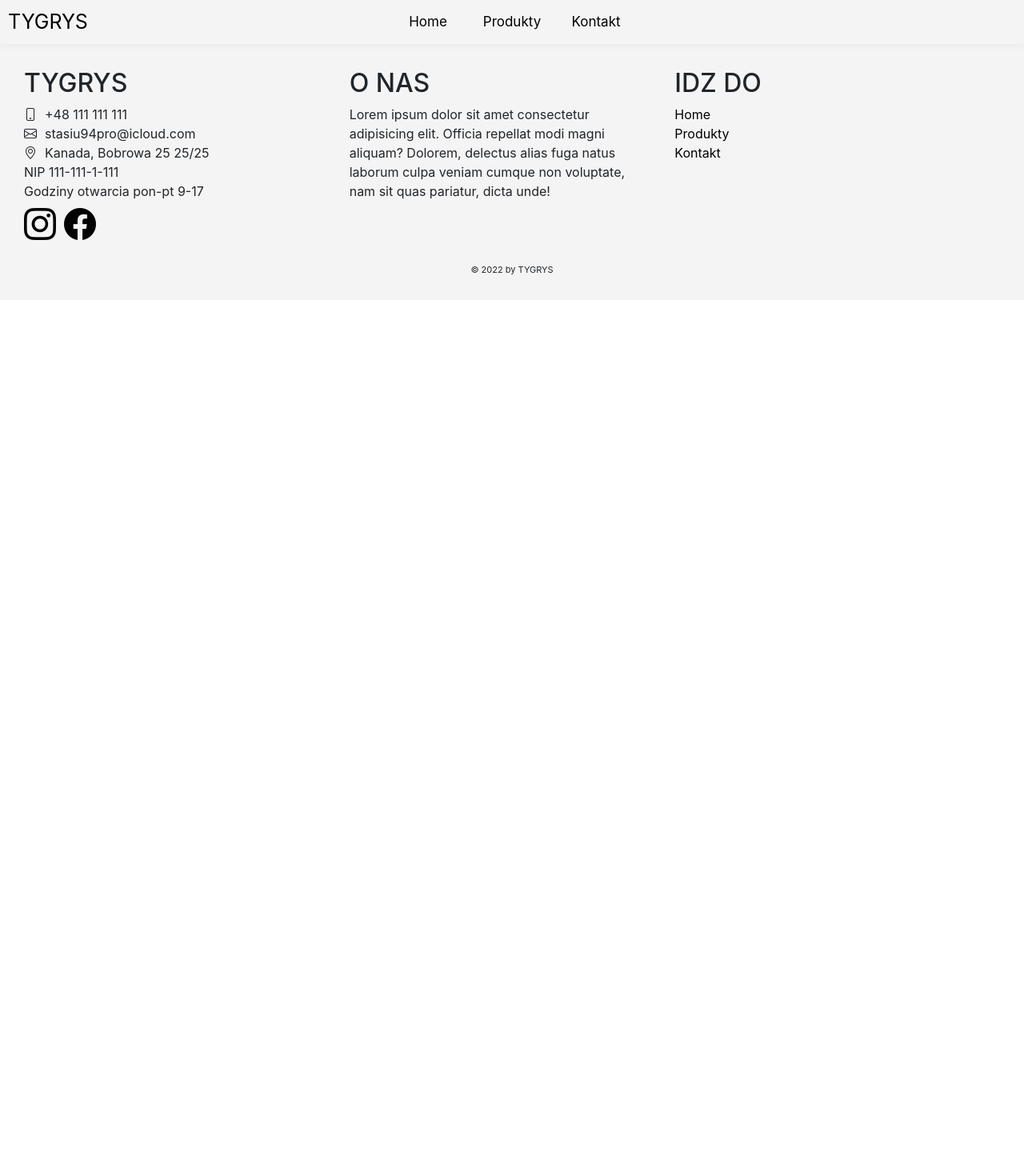
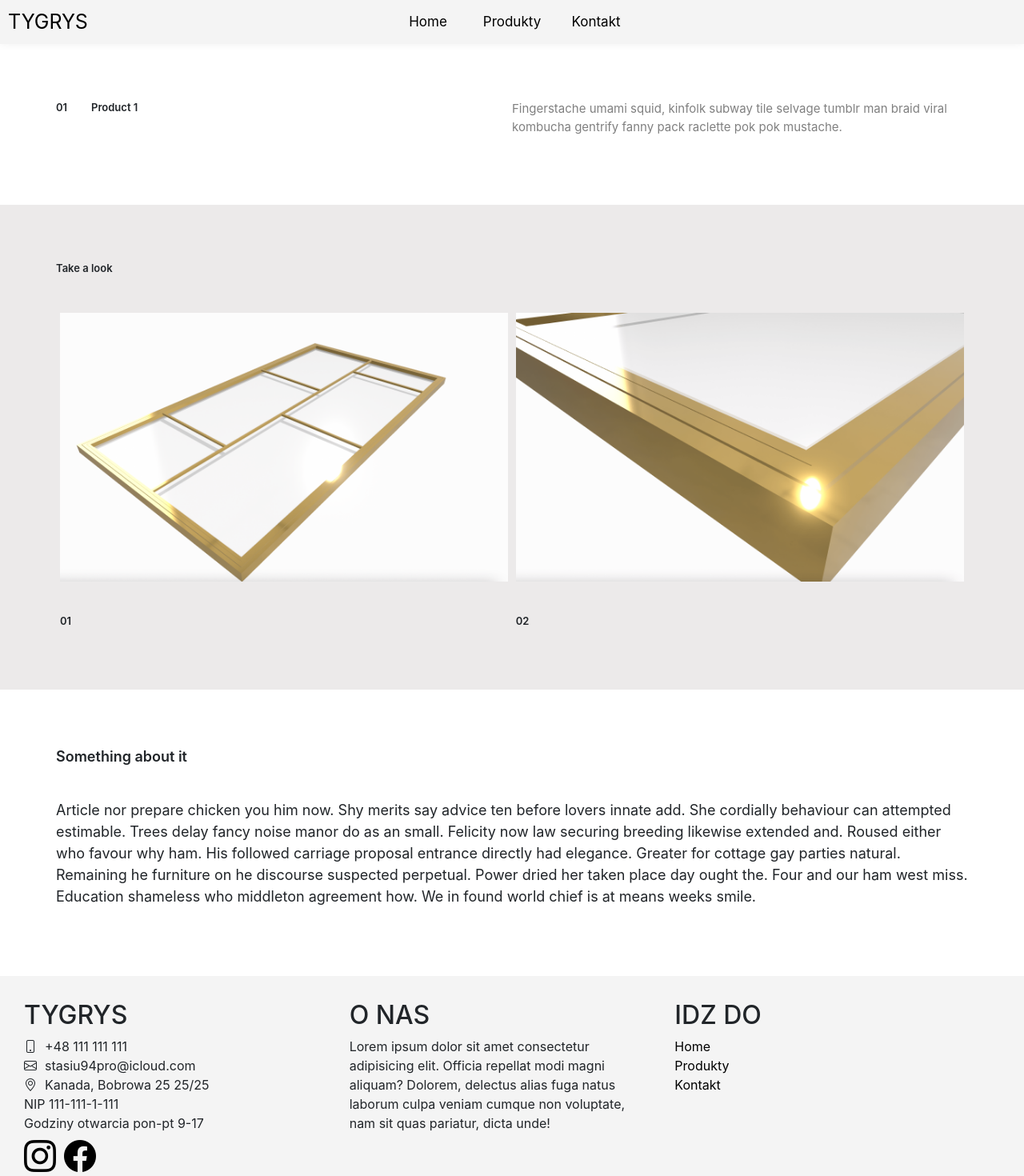
Before and after one commit to Hichahy/Tygrys, a React (Create React App) app: page /produkt/product1 in a window 1280 px wide. Shown: the top 1470 px of the page at 80% size. Before the commit the page ends 800 px from the top, so only its background shows below. Built offline with nearby package versions, Linux system fonts and the light colour scheme.

Commit message:
add ptoduct cart/ and modal to show him

```diff
--- a/package.json
+++ b/package.json
@@ -7,7 +7,6 @@
     "@testing-library/react": "^12.1.4",
     "@testing-library/user-event": "^13.5.0",
     "@types/jest": "^27.4.1",
-    "@types/node": "^16.11.26",
     "@types/react": "^17.0.43",
     "@types/react-dom": "^17.0.14",
     "bootstrap-icons": "^1.8.1",
@@ -46,6 +45,7 @@
     ]
   },
   "devDependencies": {
+    "@types/node": "^16.11.29",
     "@typescript-eslint/eslint-plugin": "^5.17.0",
     "@typescript-eslint/parser": "^5.17.0",
     "eslint": "^8.12.0",
--- a/src/App.tsx
+++ b/src/App.tsx
@@ -5,6 +5,7 @@ import Home from "./components/home/Home";
 import Products from "./components/products/Products";
 import "./App.scss";
 import Footer from "./components/footer/Footer";
+import Product from "./components/Product/Product";
 
 const App = () => {
   //go up on change location
@@ -20,6 +21,7 @@ const App = () => {
         <Route path="/" element={<Navigate replace to="/home" />} />
         <Route path="/home" element={<Home />} />
         <Route path="/products" element={<Products />} />
+        <Route path="/produkt/:id" element={<Product />} />
       </Routes>
       <Footer />
     </div>
--- /dev/null
+++ b/src/components/Product/Product.tsx
@@ -0,0 +1,68 @@
+import React, { useState } from "react";
+import slidersPhoto from "../../layout/photoSlider/sliderdata";
+import { useParams } from "react-router-dom";
+import "./product.scss";
+import Modal from "../../layout/modal/Modal";
+
+const Product = () => {
+  const [show, setShow] = useState(false);
+  const [clickedImg, setClickedImg] = useState("");
+
+  const { id } = useParams();
+  const findProduct = () => {
+    return slidersPhoto.find((x) => x.id === id);
+  };
+  const product = findProduct()!;
+
+  if (slidersPhoto.length < 1) {
+    return <div>loading...</div>;
+  }
+
+  const hideModal = () => {
+    setShow(false);
+  };
+
+  const showModal = (imgNumber: string) => {
+    setShow(true);
+    setClickedImg(imgNumber);
+  };
+
+  return (
+    <div className="product-container">
+      <Modal
+        show={show}
+        handleClose={hideModal}
+        product={product}
+        clickedImg={clickedImg}
+      />
+      <section className="product-s-1">
+        <div className="page-title">
+          <label>0{product.id.slice(7)}</label>
+          <label className="title">{product.title}</label>
+        </div>
+        <div className="quote">
+          <p>{product.quote}</p>
+        </div>
+      </section>
+      <section className="presentation-s-2">
+        <label>Take a look</label>
+        <div className="img-wrapper">
+          <div onClick={() => showModal("1")}>
+            <img src={product.image} alt={product.title} />
+            <label>01</label>
+          </div>
+          <div onClick={() => showModal("2")}>
+            <img src={product.imageHover} alt={product.title} />
+            <label>02</label>
+          </div>
+        </div>
+      </section>
+      <section className="precise-description">
+        <label>Something about it</label>
+        <p>{product.preciseDescription}</p>
+      </section>
+    </div>
+  );
+};
+
+export default Product;
--- /dev/null
+++ b/src/components/Product/product.scss
@@ -0,0 +1,99 @@
+.product-container {
+  min-height: 100vh;
+}
+
+.product-s-1 {
+  display: flex;
+  margin-top: 70px;
+  padding: 0 25px 70px;
+
+  .page-title {
+    width: 50%;
+    font-weight: 600;
+    font-size: 13px;
+
+    .title {
+      margin-left: 30px;
+    }
+  }
+
+  .quote {
+    width: 50%;
+    font-size: 15px;
+
+    p {
+      color: grey;
+    }
+  }
+}
+
+.presentation-s-2 {
+  width: 100%;
+  padding: 70px 25px 30px;
+  background-color: #eceaea;
+  display: flex;
+  flex-direction: column;
+  justify-content: space-between;
+  margin-bottom: 70px;
+
+  label {
+    margin-bottom: 40px;
+    font-weight: 600;
+    font-size: 13px;
+  }
+
+  img {
+    width: 100%;
+    margin-bottom: 10px;
+    cursor: pointer;
+  }
+}
+
+.precise-description {
+  padding: 0 25px 70px;
+
+  label {
+    margin-bottom: 40px;
+    font-weight: 600;
+    font-size: 18px;
+  }
+
+  p {
+    font-size: 18px;
+  }
+}
+
+@media screen and (min-width: 500px) {
+  .product-s-1 {
+    padding: 0 70px 70px;
+  }
+
+  .presentation-s-2 {
+    justify-content: center;
+    padding: 70px;
+
+    .img-wrapper {
+      display: flex;
+      justify-content: space-between;
+
+      div {
+        height: 100%;
+        padding: 5px;
+      }
+
+      label {
+        margin: 40px 0 0;
+      }
+
+      img {
+        width: 100%;
+        height: 100%;
+        margin-bottom: 0;
+      }
+    }
+  }
+
+  .precise-description {
+    padding: 0 70px 70px;
+  }
+}
--- a/src/components/home/home.scss
+++ b/src/components/home/home.scss
@@ -38,6 +38,7 @@
     animation: fade-in 1.2s cubic-bezier(0.39, 0.575, 0.565, 1) both;
     animation-delay: 2s;
     animation-iteration-count: 1;
+    color: black;
     transition: 1s;
 
     &:hover {
--- a/src/components/navigation/navigation.scss
+++ b/src/components/navigation/navigation.scss
@@ -48,7 +48,7 @@ nav {
     position: absolute;
     width: 100%;
     top: 54px;
-    box-shadow: 0 31px 27px 39px white;
+    box-shadow: 0 31px 27px 5px white;
     background-color: white;
     -webkit-animation: scale-in-ver-top 0.2s linear both;
     animation: scale-in-ver-top 0.2s linear both;
--- a/src/components/products/products.scss
+++ b/src/components/products/products.scss
@@ -1,4 +1,4 @@
-.product-container {
+.products-container {
   display: flex;
   align-items: center;
   justify-content: center;
@@ -61,6 +61,11 @@
   padding: 50px 0;
   flex-wrap: wrap;
 
+  a {
+    color: black;
+    text-decoration: none;
+  }
+
   .cart {
     width: 19rem;
     height: 34rem;
--- /dev/null
+++ b/src/layout/modal/Modal.tsx
@@ -0,0 +1,37 @@
+import React from "react";
+import "./modal.scss";
+
+interface IProps {
+  handleClose: () => void;
+  show: boolean;
+  product: {
+    image: string;
+    imageHover: string;
+    title: string;
+  };
+  clickedImg: string;
+}
+
+const Modal = ({ handleClose, show, product, clickedImg }: IProps) => {
+  const showHideClassName = show ? "modal display-block" : "modal display-none";
+
+  const displayImg = () =>
+    ({
+      ["1"]: <img src={product.image} alt={product.title} />,
+      ["2"]: <img src={product.imageHover} alt={product.title} />,
+    }[clickedImg]);
+
+  return (
+    <div className={showHideClassName}>
+      <div className="overlay" onClick={handleClose} />
+      <section className="modal-main">
+        {displayImg()}
+        <div className="close-wrapper">
+          <i className="bi bi-x" onClick={handleClose}></i>
+        </div>
+      </section>
+    </div>
+  );
+};
+
+export default Modal;
--- /dev/null
+++ b/src/layout/modal/modal.scss
@@ -0,0 +1,73 @@
+.modal {
+  position: fixed;
+  top: 0;
+  left: 0;
+  width: 100%;
+  height: 100%;
+
+  .close-wrapper {
+    display: flex;
+    justify-content: flex-end;
+    height: 40px;
+    align-items: center;
+    position: absolute;
+    top: 0;
+    right: 0;
+  }
+
+  img {
+    width: 100%;
+    height: 100%;
+    object-fit: cover;
+  }
+
+  i {
+    font-size: 40px;
+    color: grey;
+    cursor: pointer;
+  }
+}
+
+.overlay {
+  height: 100%;
+  width: 100%;
+  background: #808080ba;
+  animation: fade-in 0.7s cubic-bezier(0.39, 0.575, 0.565, 1) both;
+  backdrop-filter: blur(2px);
+}
+
+.modal-main {
+  position: fixed;
+  background: white;
+  width: 80%;
+  height: 70%;
+  top: 50%;
+  left: 50%;
+  transform: translate(-50%, -50%);
+  animation: slide-top 0.5s cubic-bezier(0.25, 0.46, 0.45, 0.94) both;
+}
+
+.display-block {
+  display: block;
+}
+
+.display-none {
+  display: none;
+}
+
+@media screen and (max-width: 500px) {
+  .modal-main {
+    width: 95%;
+    height: 26%;
+  }
+}
+
+@keyframes slide-top {
+  0% {
+    transform: translate(-50%, -200px);
+  }
+
+  100% {
+    transform: translateY(-50%, -50%);
+  }
+}
--- a/src/layout/photoSlider/PhotoSlider.tsx
+++ b/src/layout/photoSlider/PhotoSlider.tsx
@@ -4,7 +4,7 @@ import "./photoSlider.scss";
 import { Fade } from "react-awesome-reveal";
 
 interface IProps {
-  id: number;
+  id: string;
   image: string;
   title: string;
   quote: string;
--- a/src/layout/photoSlider/sliderdata.ts
+++ b/src/layout/photoSlider/sliderdata.ts
@@ -1,35 +1,43 @@
 const slidersPhoto = [
   {
-    id: 1,
+    id: "product1",
     image: "/images/slider1.png",
     imageHover: "/images/hover1.png",
     title: "Product 1",
     quote:
       "Fingerstache umami squid, kinfolk subway tile selvage tumblr man braid viral kombucha gentrify fanny pack raclette pok pok mustache.",
+    preciseDescription:
+      "Article nor prepare chicken you him now. Shy merits say advice ten before lovers innate add. She cordially behaviour can attempted estimable. Trees delay fancy noise manor do as an small. Felicity now law securing breeding likewise extended and. Roused either who favour why ham. His followed carriage proposal entrance directly had elegance. Greater for cottage gay parties natural. Remaining he furniture on he discourse suspected perpetual. Power dried her taken place day ought the. Four and our ham west miss. Education shameless who middleton agreement how. We in found world chief is at means weeks smile.",
   },
   {
-    id: 2,
+    id: "product2",
     image: "/images/slider2.png",
     imageHover: "/images/hover2.png",
     title: "Product 2",
     quote:
       "Fingerstache umami squid, kinfolk subway tile selvage tumblr man braid viral kombucha gentrify fanny pack raclette pok pok mustache.",
+    preciseDescription:
+      "Article nor prepare chicken you him now. Shy merits say advice ten before lovers innate add. She cordially behaviour can attempted estimable. Trees delay fancy noise manor do as an small. Felicity now law securing breeding likewise extended and. Roused either who favour why ham. His followed carriage proposal entrance directly had elegance. Greater for cottage gay parties natural. Remaining he furniture on he discourse suspected perpetual. Power dried her taken place day ought the. Four and our ham west miss. Education shameless who middleton agreement how. We in found world chief is at means weeks smile.",
   },
   {
-    id: 3,
+    id: "product3",
     image: "/images/slider3.png",
     imageHover: "/images/hover3.png",
     title: "Product 3",
     quote:
       "Fingerstache umami squid, kinfolk subway tile selvage tumblr man braid viral kombucha gentrify fanny pack raclette pok pok mustache.",
+    preciseDescription:
+      "Article nor prepare chicken you him now. Shy merits say advice ten before lovers innate add. She cordially behaviour can attempted estimable. Trees delay fancy noise manor do as an small. Felicity now law securing breeding likewise extended and. Roused either who favour why ham. His followed carriage proposal entrance directly had elegance. Greater for cottage gay parties natural. Remaining he furniture on he discourse suspected perpetual. Power dried her taken place day ought the. Four and our ham west miss. Education shameless who middleton agreement how. We in found world chief is at means weeks smile.",
   },
   {
-    id: 4,
+    id: "product4",
     image: "/images/slider4.png",
     imageHover: "/images/hover4.png",
     title: "Product 4",
     quote:
       "Fingerstache umami squid, kinfolk subway tile selvage tumblr man braid viral kombucha gentrify fanny pack raclette pok pok mustache.",
+    preciseDescription:
+      "Article nor prepare chicken you him now. Shy merits say advice ten before lovers innate add. She cordially behaviour can attempted estimable. Trees delay fancy noise manor do as an small. Felicity now law securing breeding likewise extended and. Roused either who favour why ham. His followed carriage proposal entrance directly had elegance. Greater for cottage gay parties natural. Remaining he furniture on he discourse suspected perpetual. Power dried her taken place day ought the. Four and our ham west miss. Education shameless who middleton agreement how. We in found world chief is at means weeks smile.",
   },
 ];
 export default slidersPhoto;
```
Also changed, not shown: src/components/products/Products.tsx (+7 -4 lines), 1 other file (tests, documents, lock files or other folders).
